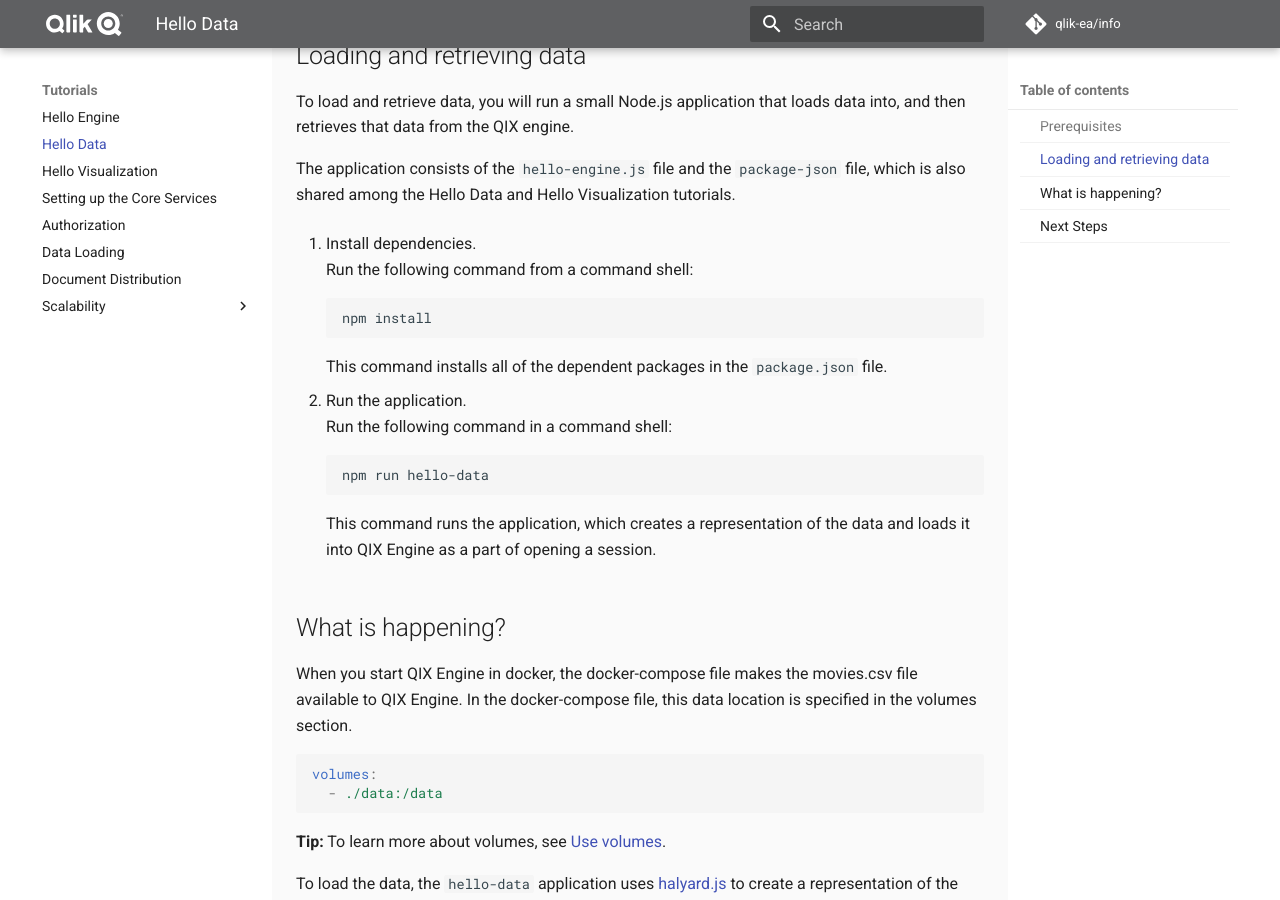
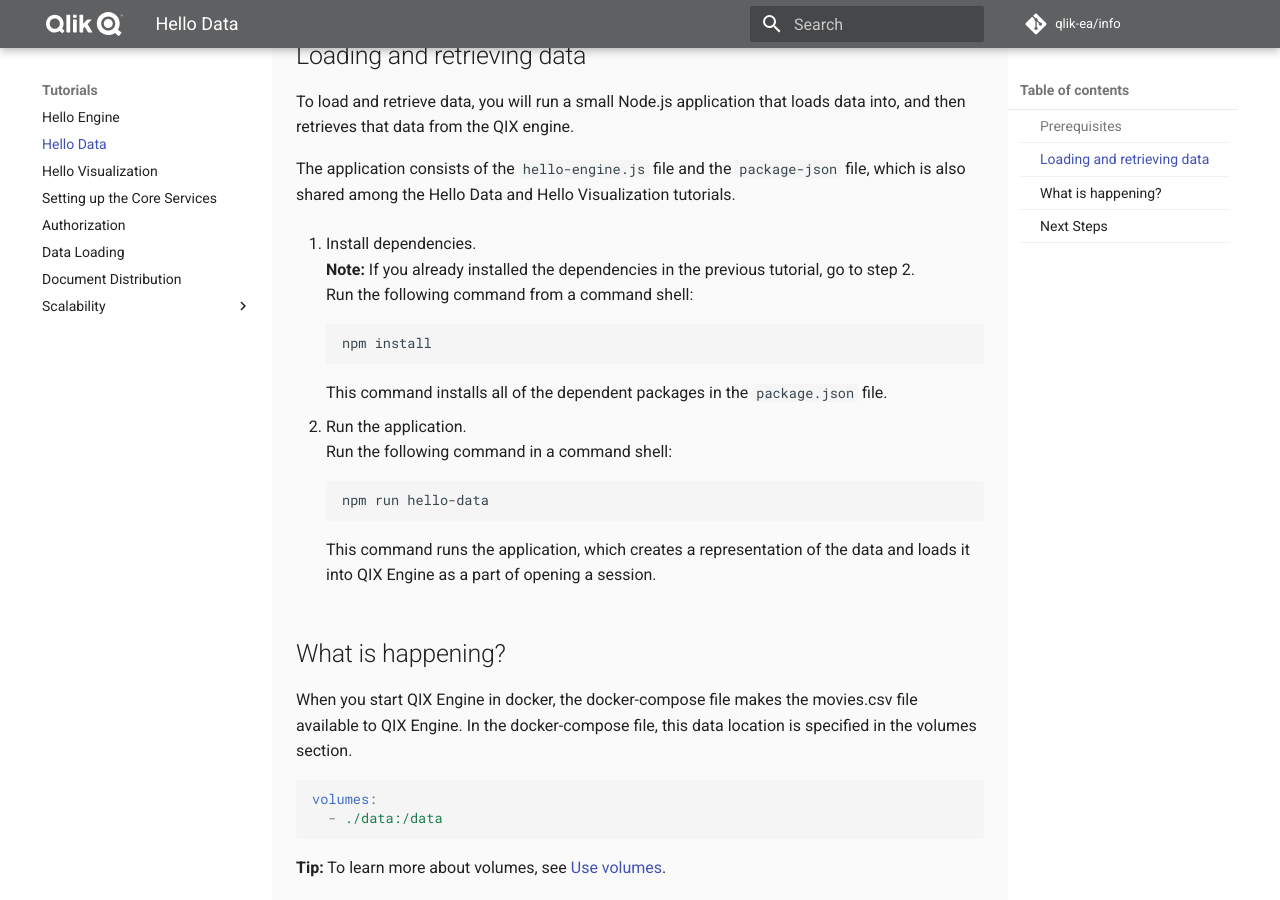
Before and after one commit to qlik-oss/core-website, an MkDocs documentation site: the page built from docs/tutorials/hello-data.md, in a window 1280 px wide and 900 px high, scrolled down 540 px. Built offline with MkDocs 1.6.1 and Material for MkDocs 9.7.7, drawn with Linux system fonts in a browser that asks for light colours; comment, search, counter and statistics services are not loaded; old or Windows-style settings are respelled for this version of MkDocs.

Commit message:
Added note

```diff
--- a/docs/tutorials/hello-data.md
+++ b/docs/tutorials/hello-data.md
@@ -17,6 +17,7 @@
 The application consists of the `hello-engine.js` file and the `package-json` file, which is also shared among the Hello Data and Hello Visualization tutorials.
 
 1. Install dependencies.
+   **Note:** If you already installed the dependencies in the previous tutorial, go to step 2.
    Run the following command from a command shell:
 
         npm install
```
